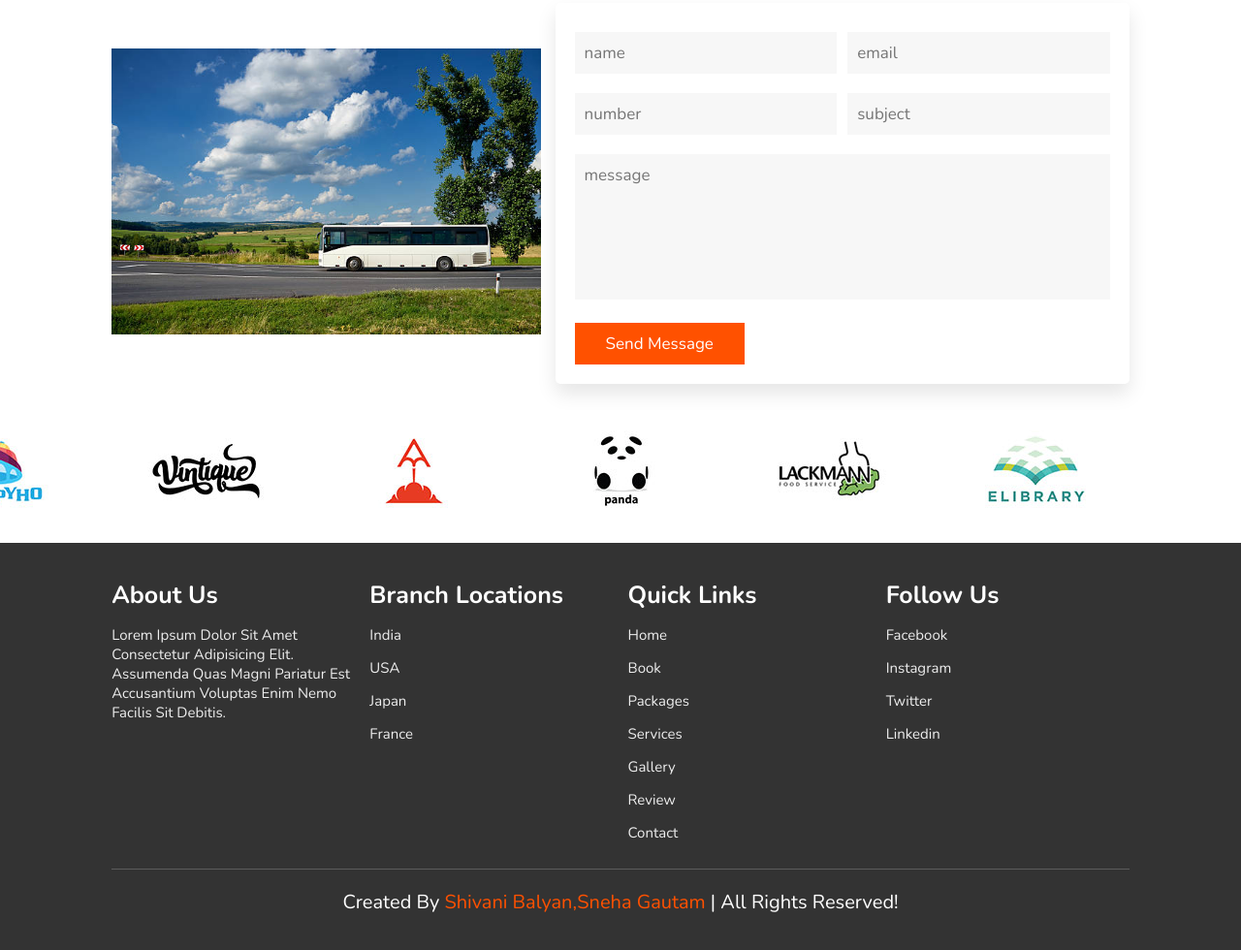
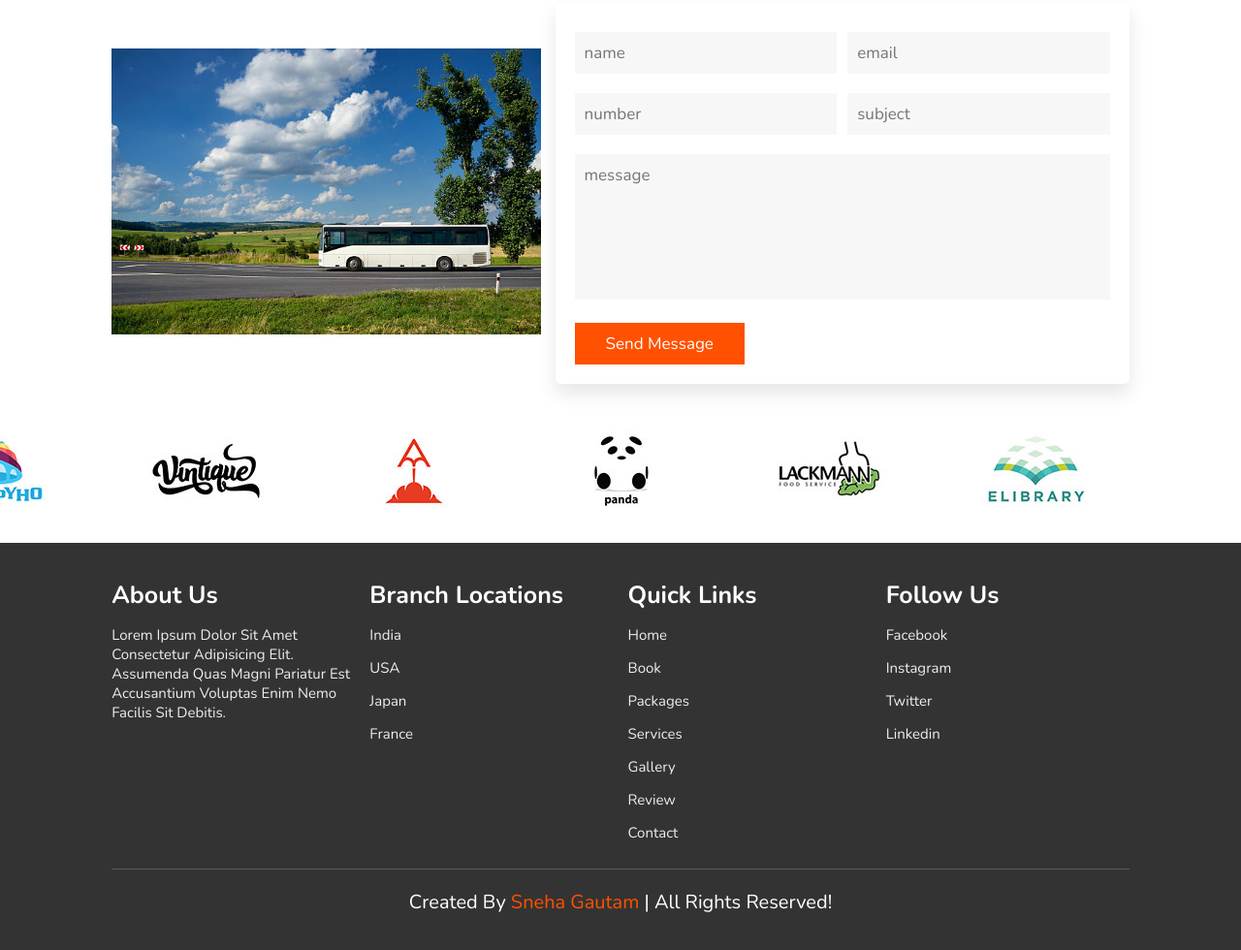
Before and after one commit to snehagautam869/TOUR_AND_TRAVEL_WEBSITE, a plain HTML site: page index.html in a window 1280 px wide. Shown: the part 4825-5805 px from the top of the page at 97% size. Drawn offline with nearby package versions, Linux system fonts and the light colour scheme.

Commit message:
Update index.html

```diff
--- a/index.html
+++ b/index.html
@@ -591,7 +591,7 @@
 
     </div>
 
-    <h1 class="credit"> created by <span> Shivani balyan,Sneha Gautam </span> | all rights reserved! </h1>
+    <h1 class="credit"> created by <span> Sneha Gautam </span> | all rights reserved! </h1>
 
 </section>
 
```
